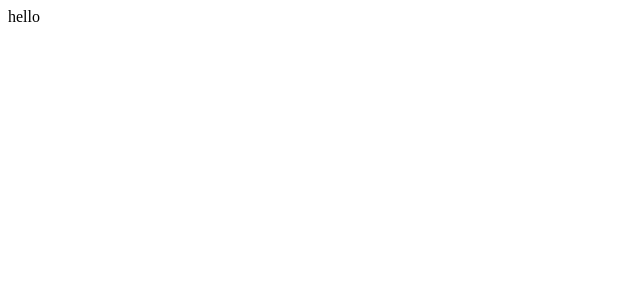
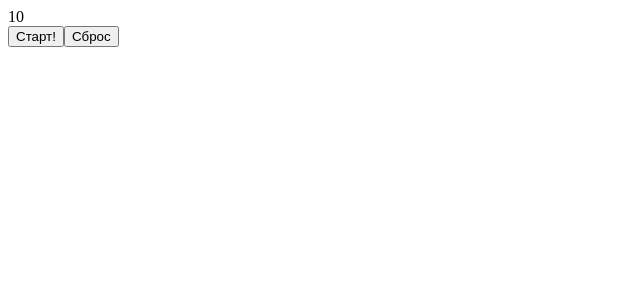
Before and after one commit to zertalls/setInterval-setTimeout-practise, a React (Vite) app: page / in a window 1280 px wide. Shown: the top 300 px of the page, without its empty margins (0-640 px from the left). Built offline with nearby package versions, Linux system fonts and the light colour scheme.

Commit message:
task-one: count minus is working, but never stopped with condition

```diff
--- a/src/App.tsx
+++ b/src/App.tsx
@@ -1,10 +1,10 @@
 import './App.css'
+import { TaskOne } from './TaskOne/TaskOne'
 
 function App() {
   return (
     <div>
-      hello
-
+      <TaskOne/>
     </div>
   )
 }
--- /dev/null
+++ b/src/TaskOne/TaskOne.tsx
@@ -0,0 +1,45 @@
+import { useState } from "react";
+
+export const TaskOne = () => {
+    const [intervalId, setIntervalId] = useState<number | undefined>(undefined)
+    const [time, setTime] = useState<number>(10)
+
+    const resetInterval= () => {
+        clearInterval(intervalId)
+        setTime(10)
+    }
+
+    const startInterval = () => {
+        const timerId = setInterval(() => {
+            setTime(prev => prev - 1)
+        }, 100)
+
+        setIntervalId(timerId)
+    }
+
+    return (
+        <div>
+            <div>{time}</div>
+            <button onClick={startInterval} >Старт!</button>
+            <button onClick={resetInterval}>Сброс</button>
+        </div>
+    );
+};
+
+
+// todo Задача 1: Таймер обратного отсчета
+// todo Цель: Создай компонент таймера, который отсчитывает от 10 до 0 секунд.
+
+// todo Кнопка "Старт" начинает отсчет
+
+// todo Когда достигает 0, показывается сообщение "Время вышло!"
+
+// todo Кнопка "Сброс" возвращает к 10 секундам
+
+// todo Ключевые моменты для размышления:
+
+// todo Какой таймер использовать - setTimeout или setInterval?
+
+// todo Как предотвратить утечку памяти при размонтировании?
+
+// todo Как обработать состояние, когда таймер завершился?
```
Also changed, not shown: src/TaskOne/TaskOne.module.css (added).
